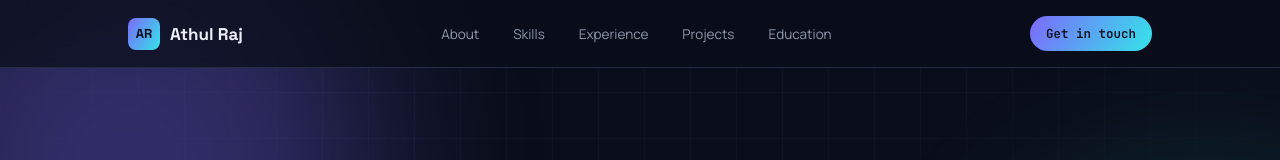
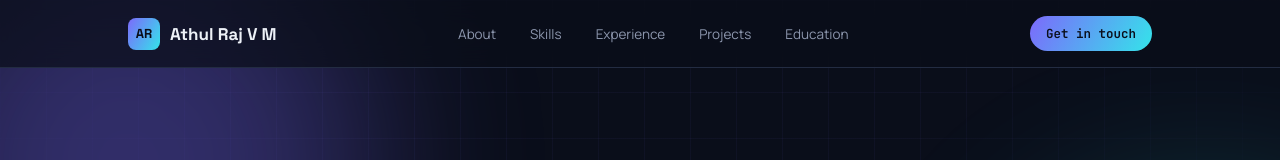
Before and after one commit to athulrajvm/athulrajvm.github.io, a plain HTML site: page index.html in a window 1280 px wide. Shown: the top 160 px of the page. Drawn offline with Linux system fonts and the light colour scheme.

Commit message:
Update index.html

```diff
--- a/index.html
+++ b/index.html
@@ -305,7 +305,7 @@
 <main>
   <header>
     <div class="wrap nav-row">
-      <div class="logo"><div class="logo-mark">AR</div>Athul Raj</div>
+      <div class="logo"><div class="logo-mark">AR</div>Athul Raj V M</div>
       <nav class="links" id="navLinks">
         <a href="#about" class="nav-link">About</a>
         <a href="#skills" class="nav-link">Skills</a>
```
